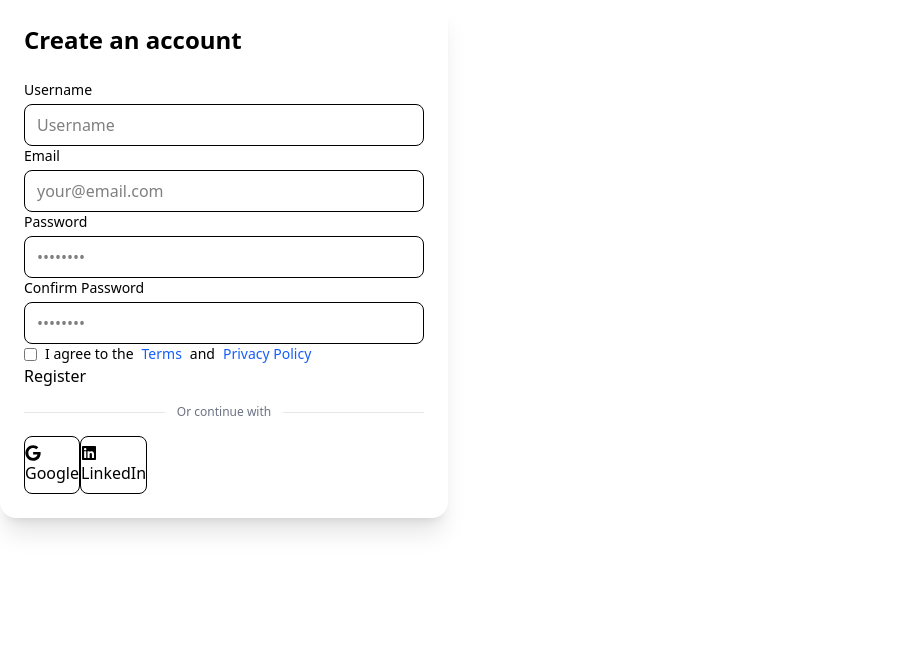
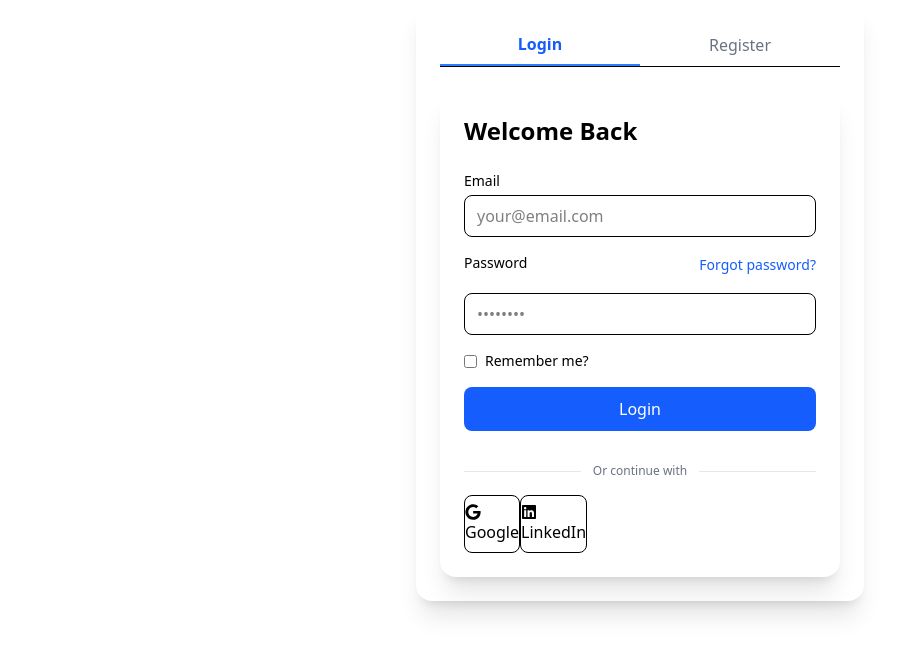
Before and after one commit to alhassandafiri/jobtrackr-frontend, a React (Vite) app: page / in a window 1280 px wide. Shown: the top 654 px of the page, without its empty margins (0-923 px from the left). Built offline with nearby package versions, Linux system fonts and the light colour scheme; no server answers.

Commit message:
update AuthForm to include tabbed login/register interface and improve button styling

```diff
--- a/src/App.jsx
+++ b/src/App.jsx
@@ -5,7 +5,6 @@ function App() {
   return (
     <>
       <AuthForm />
-      <RegisterForm />
     </>
   )
 }
--- a/src/components/AuthForm/AuthForm.jsx
+++ b/src/components/AuthForm/AuthForm.jsx
@@ -55,6 +55,40 @@ function AuthForm() {
       </div>
     );
   }
+
+  return(
+    <div className="max-w-md mx-auto bg-white shadow-xl rounded-2xl p-6">
+      <div className="flex mb-6 border-b">
+
+        <button
+          className={`flex-1 py-2 text-center
+          ${activeTab === 'login'
+            ? 'border-b-2 border-blue-500 font-semibold text-blue-600'
+            : 'text-gray-500 hover:text-gray-700'
+          }`}
+          onClick={() => setActiveTab('login')}
+        >
+        Login </button>
+
+        <button
+          className={`flex-1 py-2 text-center
+          ${activeTab === 'register'
+            ? 'border-b-2 border-blue-500 font-semibold text-blue-600'
+            : 'text-gray-500 hover:text-gray-700'
+          } `}
+          onClick={() => setActiveTab('register')}
+        >
+        Register
+        </button>
+      </div>
+
+      {activeTab === 'login' ? (
+        <LoginForm onSuccess={handleLoginSuccess} />
+      ) : (
+        <RegisterForm />
+      )}
+    </div>
+  );
 }
 
 
--- a/src/components/LoginForm/LoginForm.jsx
+++ b/src/components/LoginForm/LoginForm.jsx
@@ -115,7 +115,7 @@ function LoginForm ({onSuccess}) {
                 <button
                     type="submit"
                     disabled={loading}
-                    className=" w-full rounded-lg bg-blue-600 text-white font-medium py-2.5 disabled:opacity-60"
+                    className="w-full rounded-lg bg-blue-600 text-white font-medium py-2.5 disabled:opacity-60"
                 >
                     {loading ? 'Logging in...' : 'Login'}
                 </button>
--- a/src/components/RegisterForm/RegisterForm.jsx
+++ b/src/components/RegisterForm/RegisterForm.jsx
@@ -84,7 +84,7 @@ function RegisterForm () {
                 <button
                     type="submit"
                     disabled={loading}
-                    className=""
+                    className="w-full rounded-lg bg-blue-600 text-white font-medium py-2.5 disabled:opacity-60"
                 >
                     {loading ? 'Registering...' : 'Register'}
                 </button>
```
